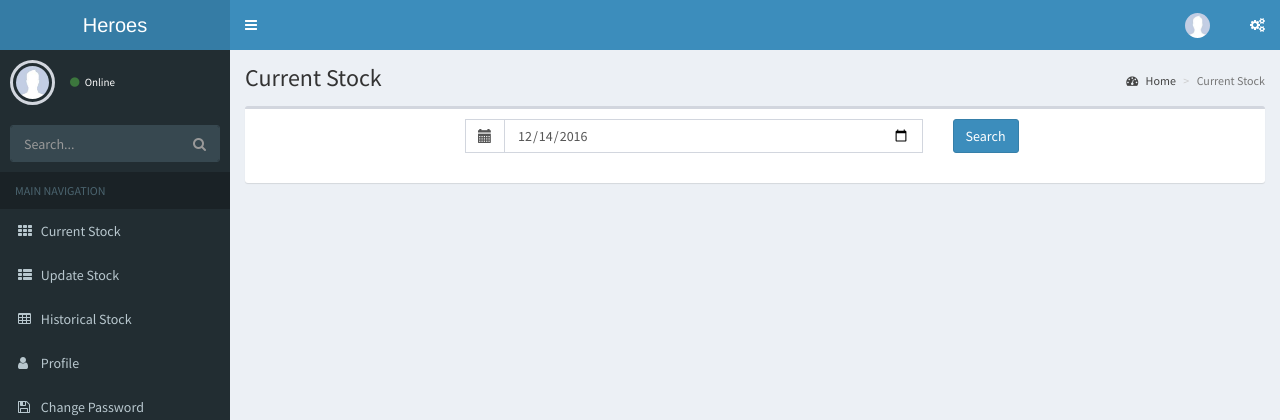
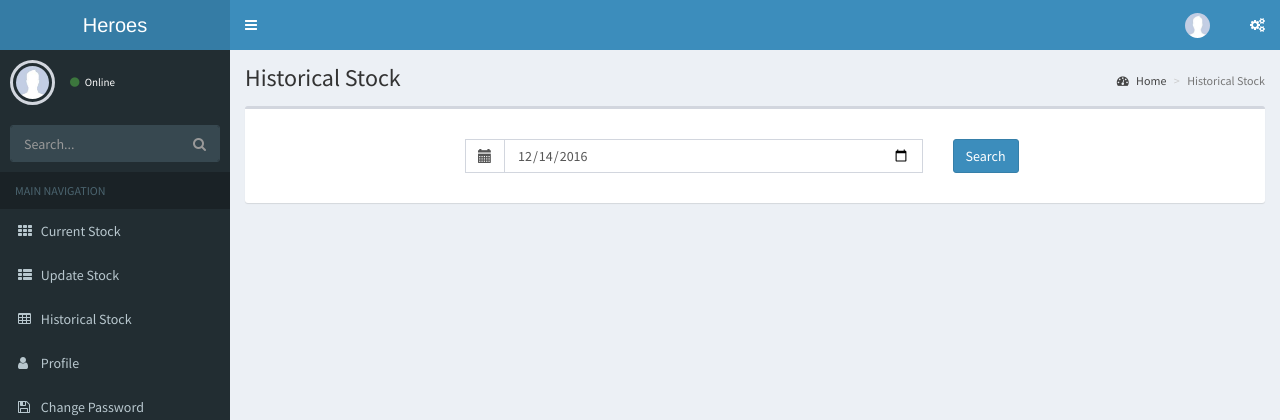
Before and after one commit to HeroesRepo/Dashboard, a PHP site: page /historicalStock.php in a window 1280 px wide; the page is wider, and only the part inside the window is pictured. Shown: the top 420 px of that part. Run offline with PHP 8.4, Linux system fonts and the light colour scheme; the visitor is signed in with stand-in values (Sample User, id 1); data that the repository does not hold is empty; some libraries are stand-ins or nearby versions.

Commit message:
adjusting margin of search button

```diff
--- a/historicalStock.php
+++ b/historicalStock.php
@@ -136,12 +136,12 @@ $query2='select * from bb_info where bb_regno="'.$_SESSION['bb_regno'].'"';
     <!-- Content Header (Page header) -->
     <section class="content-header">
       <h1>
-        Current Stock
+        Historical Stock
         <!--<small>advanced tables</small>-->
       </h1>
       <ol class="breadcrumb">
         <li><a href="#"><i class="fa fa-dashboard"></i> Home</a></li>
-          <li class="active">Current Stock</li>
+          <li class="active">Historical Stock</li>
       </ol>
     </section>
 
@@ -151,8 +151,8 @@ $query2='select * from bb_info where bb_regno="'.$_SESSION['bb_regno'].'"';
         <div class="col-xs-12">
 
           <div class="box">
-            <div class="box-header">
-            <!-- /.box-header -->
+            <div class="box-header"><br>
+
 
             <div class="container">
               <div class="row">
@@ -176,9 +176,7 @@ $query2='select * from bb_info where bb_regno="'.$_SESSION['bb_regno'].'"';
 
 
               </div>
-            </div>
-
-            <br>
+            </div><br>
   <div id="table-container"></div>
 <script src="dist/js/jquery.js"></script>
 
@@ -217,8 +215,8 @@ success:function(data)
 
    </script>
 
-</div>
-
+              </div>
+             <!-- /.box-header -->
             </div>
             <!-- /.box-body -->
           </div>
```
